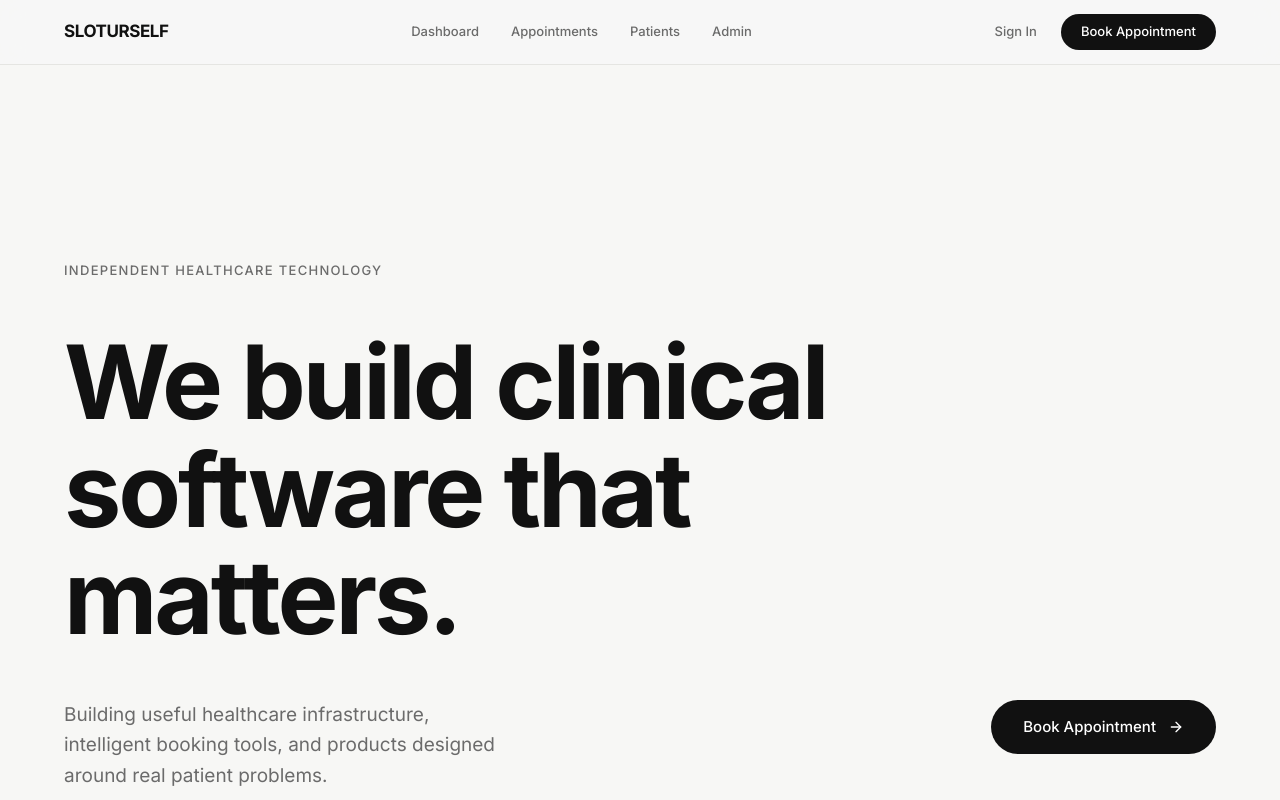
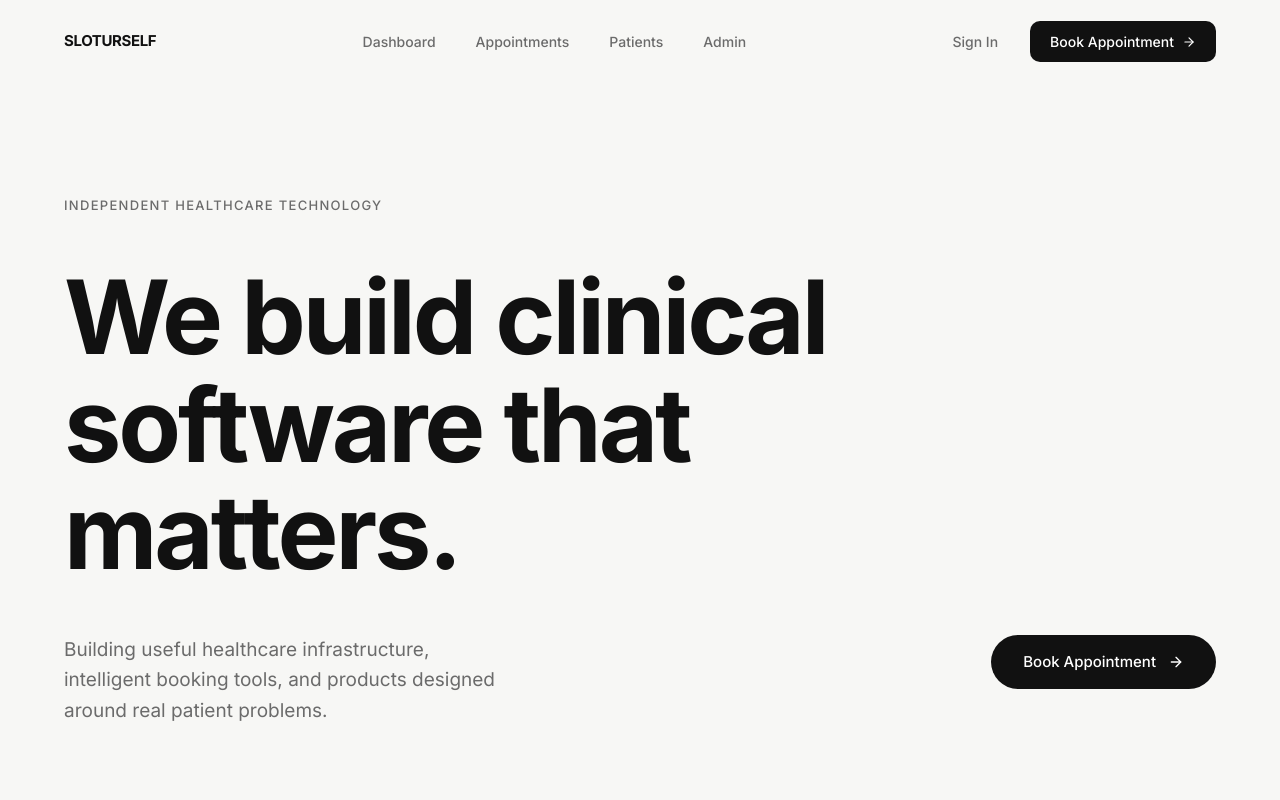
Before and after one commit to Sharathhhh22/Slot-Yourself, a Next.js app: page / in a window 1280 px wide. Shown: the top 800 px of the page. Built offline with nearby package versions, Linux system fonts and the light colour scheme.

Commit message:
Ultra-premium Hyperdyn navbar redesign with Framer Motion

```diff
--- a/src/components/layout/Navbar.tsx
+++ b/src/components/layout/Navbar.tsx
@@ -1,28 +1,29 @@
 'use client'
 
 import Link from "next/link"
-import { Menu, X } from "lucide-react"
+import { Menu, X, ArrowRight } from "lucide-react"
 import { useState, useEffect } from "react"
 import { createClient } from "@/utils/supabase/client"
 import { useRouter, usePathname } from "next/navigation"
+import { motion, AnimatePresence } from "framer-motion"
 
 export function Navbar() {
   const [isOpen, setIsOpen] = useState(false)
+  const [isScrolled, setIsScrolled] = useState(false)
   const [user, setUser] = useState<any>(null)
   const router = useRouter()
   const pathname = usePathname()
 
   const supabase = createClient()
 
+  // Handle Auth State
   useEffect(() => {
     supabase.auth.getUser().then(({ data: { user } }) => {
       setUser(user)
     })
-
     const { data: { subscription } } = supabase.auth.onAuthStateChange((event, session) => {
       setUser(session?.user ?? null)
     })
-
     return () => subscription.unsubscribe()
   }, [])
 
@@ -32,89 +33,203 @@ export function Navbar() {
     router.refresh()
   }
 
-  // Close mobile menu when path changes
+  // Handle Scroll State
+  useEffect(() => {
+    const handleScroll = () => {
+      setIsScrolled(window.scrollY > 20)
+    }
+    window.addEventListener('scroll', handleScroll, { passive: true })
+    handleScroll()
+    return () => window.removeEventListener('scroll', handleScroll)
+  }, [])
+
+  // Handle Mobile Menu Close on route change or ESC key
   useEffect(() => {
     setIsOpen(false)
   }, [pathname])
 
+  useEffect(() => {
+    const handleKeyDown = (e: KeyboardEvent) => {
+      if (e.key === 'Escape') setIsOpen(false)
+    }
+    if (isOpen) {
+      document.body.style.overflow = 'hidden'
+      window.addEventListener('keydown', handleKeyDown)
+    } else {
+      document.body.style.overflow = ''
+    }
+    return () => {
+      document.body.style.overflow = ''
+      window.removeEventListener('keydown', handleKeyDown)
+    }
+  }, [isOpen])
+
+  const links = [
+    { label: "Dashboard", href: "/dashboard" },
+    { label: "Appointments", href: "/appointments" },
+    { label: "Patients", href: "/patients" },
+    { label: "Admin", href: "/admin" },
+  ]
+
   return (
-    <nav className="border-b border-[#E5E5E2] bg-[#F7F7F5]/80 backdrop-blur-md sticky top-0 z-50">
-      <div className="max-w-[1400px] mx-auto flex h-16 items-center justify-between px-6 md:px-16">
+    <>
+      <motion.nav
+        initial={false}
+        animate={{
+          height: isScrolled ? "68px" : "84px",
+          backgroundColor: isScrolled ? "rgba(247, 247, 245, 0.85)" : "rgba(247, 247, 245, 0)",
+          borderBottom: isScrolled ? "1px solid rgba(229, 229, 226, 1)" : "1px solid rgba(229, 229, 226, 0)",
+          backdropFilter: isScrolled ? "blur(12px)" : "blur(0px)"
+        }}
+        transition={{ duration: 0.35, ease: [0.22, 1, 0.36, 1] }}
+        className="fixed top-0 left-0 right-0 z-50 flex items-center"
+      >
+        <div className="w-full max-w-[1400px] mx-auto flex items-center justify-between px-6 md:px-16">
 
           {/* LOGO */}
-        <Link href="/" className="text-[17px] font-bold tracking-tight text-[#111111]">
+          <Link href="/" className="group flex items-center">
+            <motion.span
+              whileHover={{ opacity: 0.7 }}
+              className="text-[15px] font-bold tracking-tight text-[#111111]"
+            >
               SLOTURSELF
+            </motion.span>
           </Link>
 
           {/* DESKTOP NAVIGATION */}
-        <div className="hidden md:flex items-center space-x-8">
-          <Link href="/dashboard" className="text-[13px] font-medium text-[#6B6B6B] hover:text-[#111111] transition-colors">
-            Dashboard
+          <div className="hidden md:flex items-center space-x-10">
+            {links.map((link) => {
+              const isActive = pathname === link.href
+              return (
+                <Link
+                  key={link.href}
+                  href={link.href}
+                  className="group relative text-[14px] font-medium transition-colors"
+                >
+                  <span className={isActive ? "text-[#111111]" : "text-[#6B6B6B] group-hover:text-[#111111]"}>
+                    {link.label}
+                  </span>
+
+                  {/* Hover Underline */}
+                  <span className={`absolute left-0 bottom-[-4px] h-[1px] bg-[#111111] transition-all duration-300 ease-out origin-left ${isActive ? 'w-full' : 'w-0 group-hover:w-full'}`} />
                 </Link>
-          <Link href="/appointments" className="text-[13px] font-medium text-[#6B6B6B] hover:text-[#111111] transition-colors">
-            Appointments
-          </Link>
-          <Link href="/patients" className="text-[13px] font-medium text-[#6B6B6B] hover:text-[#111111] transition-colors">
-            Patients
-          </Link>
-          <Link href="/admin" className="text-[13px] font-medium text-[#6B6B6B] hover:text-[#111111] transition-colors">
-            Admin
-          </Link>
+              )
+            })}
           </div>
 
           {/* DESKTOP ACTIONS */}
-        <div className="hidden md:flex items-center space-x-6">
+          <div className="hidden md:flex items-center space-x-8">
             {user ? (
-            <button onClick={handleLogout} className="text-[13px] font-medium text-[#6B6B6B] hover:text-[#111111] transition-colors">
+              <button onClick={handleLogout} className="group relative text-[14px] font-medium text-[#6B6B6B] hover:text-[#111111] transition-colors">
                 Sign Out
+                <span className="absolute left-0 bottom-[-4px] h-[1px] bg-[#111111] transition-all duration-300 ease-out origin-left w-0 group-hover:w-full" />
               </button>
             ) : (
-            <Link href="/login" className="text-[13px] font-medium text-[#6B6B6B] hover:text-[#111111] transition-colors">
+              <Link href="/login" className="group relative text-[14px] font-medium text-[#6B6B6B] hover:text-[#111111] transition-colors">
                 Sign In
+                <span className="absolute left-0 bottom-[-4px] h-[1px] bg-[#111111] transition-all duration-300 ease-out origin-left w-0 group-hover:w-full" />
               </Link>
             )}
 
             <Link
               href="/appointments/new"
-            className="inline-flex items-center justify-center bg-[#111111] text-white px-5 py-2 rounded-full text-[13px] font-medium transition-all hover:bg-[#242424] hover:scale-[1.02]"
+              className="group flex items-center justify-center bg-[#111111] text-white px-5 py-[10px] rounded-[10px] text-[14px] font-medium transition-colors hover:bg-[#242424]"
             >
               Book Appointment
+              <motion.span
+                className="ml-2 inline-block"
+                transition={{ duration: 0.2 }}
+              >
+                <ArrowRight className="w-3.5 h-3.5 transition-transform duration-300 ease-out group-hover:translate-x-1" />
+              </motion.span>
             </Link>
           </div>
 
           {/* MOBILE MENU BUTTON */}
           <button
-          onClick={() => setIsOpen(!isOpen)}
-          className="md:hidden p-2 -mr-2 text-[#111111]"
+            onClick={() => setIsOpen(true)}
+            className="md:hidden p-2 -mr-2 text-[#111111] focus:outline-none"
+            aria-label="Open Menu"
+            aria-expanded={isOpen}
           >
-          {isOpen ? <X className="w-5 h-5" /> : <Menu className="w-5 h-5" />}
+            <Menu className="w-5 h-5" />
+          </button>
+        </div>
+      </motion.nav>
+
+      {/* MOBILE FULL-SCREEN OVERLAY MENU */}
+      <AnimatePresence>
+        {isOpen && (
+          <motion.div
+            initial={{ opacity: 0 }}
+            animate={{ opacity: 1 }}
+            exit={{ opacity: 0, transition: { duration: 0.4, delay: 0.2 } }}
+            className="fixed inset-0 z-[60] bg-[#F7F7F5] flex flex-col"
+          >
+            {/* Mobile Menu Header */}
+            <div className="flex items-center justify-between px-6 h-20">
+              <span className="text-[15px] font-bold tracking-tight text-[#111111]">
+                SLOTURSELF
+              </span>
+              <button
+                onClick={() => setIsOpen(false)}
+                className="p-2 -mr-2 text-[#111111] focus:outline-none"
+                aria-label="Close Menu"
+              >
+                <X className="w-6 h-6" />
               </button>
             </div>
 
-      {/* MOBILE DROPDOWN */}
-      {isOpen && (
-        <div className="md:hidden border-t border-[#E5E5E2] bg-white absolute w-full px-6 py-6 shadow-xl flex flex-col space-y-4">
-          <Link href="/dashboard" className="text-[15px] font-medium text-[#111111]">Dashboard</Link>
-          <Link href="/appointments" className="text-[15px] font-medium text-[#111111]">Appointments</Link>
-          <Link href="/patients" className="text-[15px] font-medium text-[#111111]">Patients</Link>
-          <Link href="/admin" className="text-[15px] font-medium text-[#111111]">Admin Panel</Link>
+            {/* Mobile Menu Links */}
+            <div className="flex flex-col px-6 pt-12 gap-8">
+              {links.map((link, idx) => (
+                <motion.div
+                  key={link.href}
+                  initial={{ opacity: 0, y: 20 }}
+                  animate={{ opacity: 1, y: 0 }}
+                  exit={{ opacity: 0, y: 10, transition: { duration: 0.2 } }}
+                  transition={{ delay: 0.1 + idx * 0.05, duration: 0.4, ease: [0.22, 1, 0.36, 1] }}
+                >
+                  <Link href={link.href} className="text-3xl font-medium text-[#111111] block">
+                    <span className="text-sm text-[#8A8A8A] font-normal mr-4">0{idx + 1}</span>
+                    {link.label}
+                  </Link>
+                </motion.div>
+              ))}
 
-          <div className="w-full h-[1px] bg-[#E5E5E2] my-2"></div>
+              <motion.div
+                className="w-full h-[1px] bg-[#E5E5E2] my-4"
+                initial={{ scaleX: 0 }}
+                animate={{ scaleX: 1 }}
+                exit={{ opacity: 0 }}
+                transition={{ delay: 0.3, duration: 0.5, originX: 0 }}
+              />
 
+              <motion.div
+                initial={{ opacity: 0, y: 20 }}
+                animate={{ opacity: 1, y: 0 }}
+                exit={{ opacity: 0, y: 10, transition: { duration: 0.2 } }}
+                transition={{ delay: 0.35, duration: 0.4, ease: [0.22, 1, 0.36, 1] }}
+                className="flex flex-col gap-6"
+              >
                 {user ? (
-            <button onClick={handleLogout} className="text-[15px] font-medium text-[#6B6B6B] text-left">Sign Out</button>
+                  <button onClick={handleLogout} className="text-xl font-medium text-[#6B6B6B] text-left">Sign Out</button>
                 ) : (
-            <Link href="/login" className="text-[15px] font-medium text-[#111111]">Sign In</Link>
+                  <Link href="/login" className="text-xl font-medium text-[#111111]">Sign In</Link>
                 )}
 
                 <Link
                   href="/appointments/new"
-            className="inline-flex items-center justify-center bg-[#111111] text-white px-6 py-3 rounded-full text-[14px] font-medium mt-4 w-full"
+                  className="group inline-flex items-center justify-between bg-[#111111] text-white px-6 py-4 rounded-[12px] text-[16px] font-medium w-full"
                 >
                   Book Appointment
+                  <ArrowRight className="w-5 h-5 transition-transform duration-300 ease-out group-hover:translate-x-1" />
                 </Link>
+              </motion.div>
             </div>
+          </motion.div>
         )}
-    </nav>
+      </AnimatePresence>
+    </>
   )
 }
```
Lines whose indentation alone changed are shown as unchanged.
